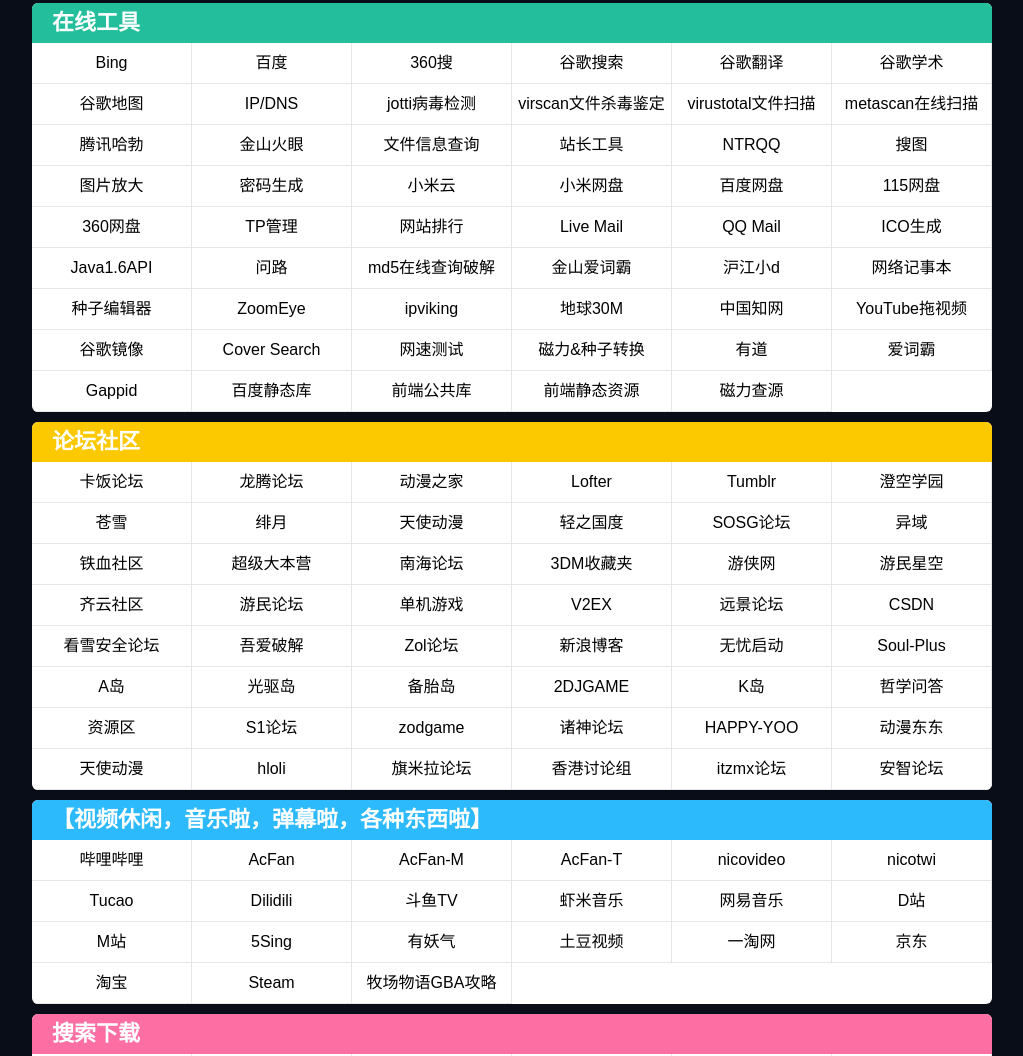
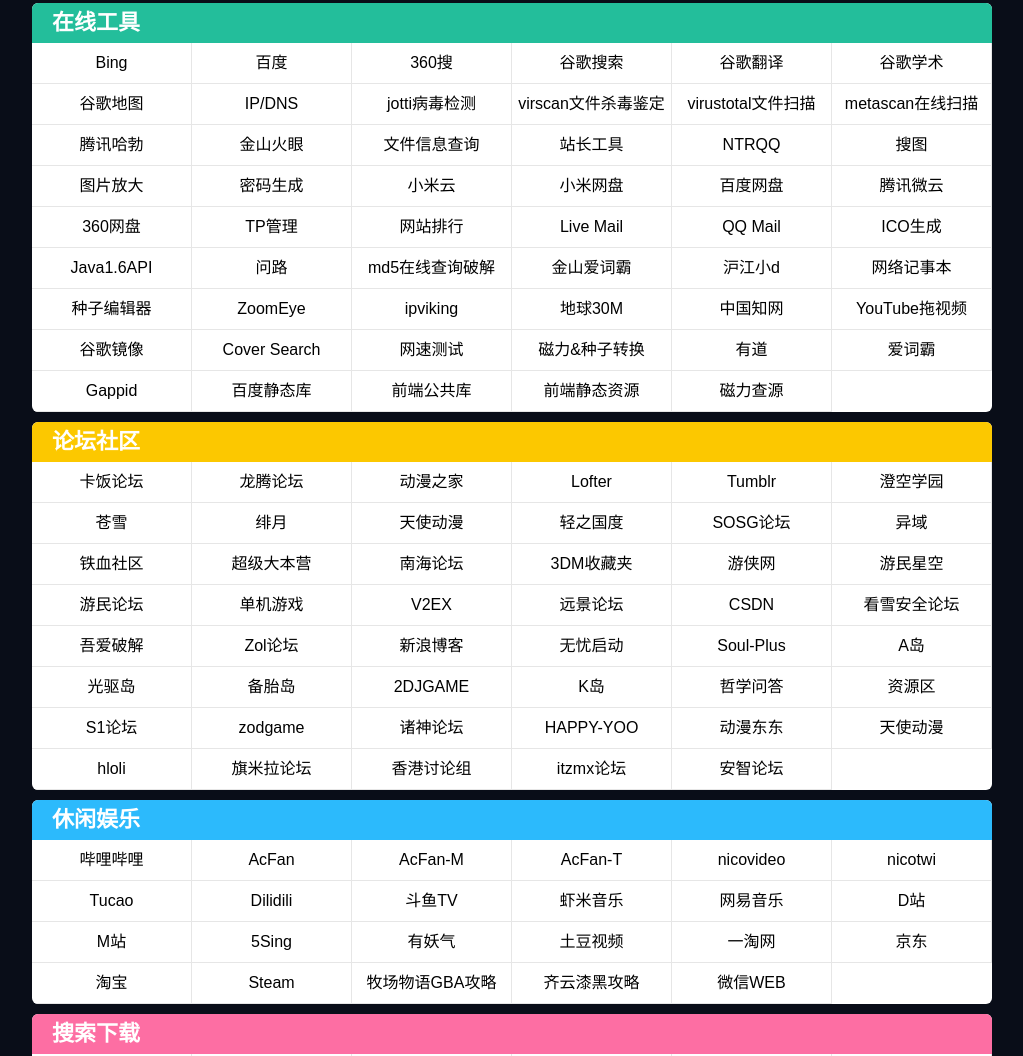
Before and after one commit to holenbase/top, a plain HTML site: page link.html in a window 1280 px wide. Shown: the part 1194-2250 px from the top of the page, without its empty margins (128-1151 px from the left). Drawn offline with Linux system fonts and the light colour scheme.

Commit message:
2016_04_02_16_37

```diff
--- a/link.html
+++ b/link.html
@@ -140,6 +140,7 @@
 		<a href="http://t.runoob.com/" target="_blank"><li>鸟巢部落</li></a>
 		<a href="http://3y.uu456.com/" target="_blank"><li>三亿文库</li></a>
 		<a href="http://bbs.hxsd.com/" target="_blank"><li>火星时代论坛</li></a>
+		<a href="http://www.howzhi.com/course/5228/" target="_blank"><li>AK大师教程整理</li></a>
 		<br class="clear">
 	</div>
 
@@ -172,7 +173,7 @@
 		<a href="https://i.mi.com/" target="_blank"><li>小米云</li></a>
 		<a href="http://web.kuaipan.cn/n/drive/files" title="小米家的金山快盘" target="_blank"><li>小米网盘</li></a>
 		<a href="http://pan.baidu.com/" target="_blank"><li>百度网盘</li></a>
-		<a href="http://www.115.com/file" target="_blank"><li>115网盘</li></a>
+		<a href="http://www.weiyun.com/" target="_blank"><li>腾讯微云</li></a>
 		<a href="http://c6.yunpan.360.cn/" target="_blank"><li>360网盘</li></a>
 		<a href="http://tplogin.cn/" title="路由管理" target="_blank"><li>TP管理</li></a>
 		<a href="http://www.alexa.cn/" title="http://www.alexa.com/" target="_blank"><li>网站排行</li></a>
@@ -228,7 +229,6 @@
 		<a href="http://bbs.3dmgame.com/home.php?mod=space&do=favorite&view=me" target="_blank"><li>3DM收藏夹</li></a>
 		<a href="http://www.ali213.net/" target="_blank"><li>游侠网</li></a>
 		<a href="http://www.gamersky.com/" target="_blank"><li>游民星空</li></a>
-		<a href="http://www.qiyun.org/" target="_blank"><li>齐云社区</li></a>
 		<a href="http://bbs.gamersky.com/" target="_blank"><li>游民论坛</li></a>
 		<a href="http://www.diva8.com/" target="_blank"><li>单机游戏</li></a>
 		<a href="http://v2ex.com/" target="_blank"><li>V2EX</li></a>
@@ -264,7 +264,7 @@
 	<div class="holen">
 		<div class="holen_name">
 		<a name="rest"></a>
-		<p>【视频休闲，音乐啦，弹幕啦，各种东西啦】</p>
+		<p>休闲娱乐</p>
 		</div>
 		<a href="http://www.bilibili.com/" target="_blank"><li>哔哩哔哩</li></a>
 		<a href="http://beta.acfun.tv/" target="_blank"><li>AcFan</li></a>
@@ -287,6 +287,8 @@
 		<a href="https://www.taobao.com/" target="_blank"><li>淘宝</li></a>
 		<a href="http://store.steampowered.com/" target="_blank"><li>Steam</li></a>
 		<a href="http://mcwy.tgbus.com/gonglve/mcwygba/" target="_blank"><li>牧场物语GBA攻略</li></a>
+		<a href="http://www.qiyun.org/zhuanti/qiheidemeiying.htm" target="_blank"><li>齐云漆黑攻略</li></a>
+		<a href="https://wx.qq.com/" target="_blank"><li>微信WEB</li></a>
 		<br class="clear">
 	</div>
 
```
